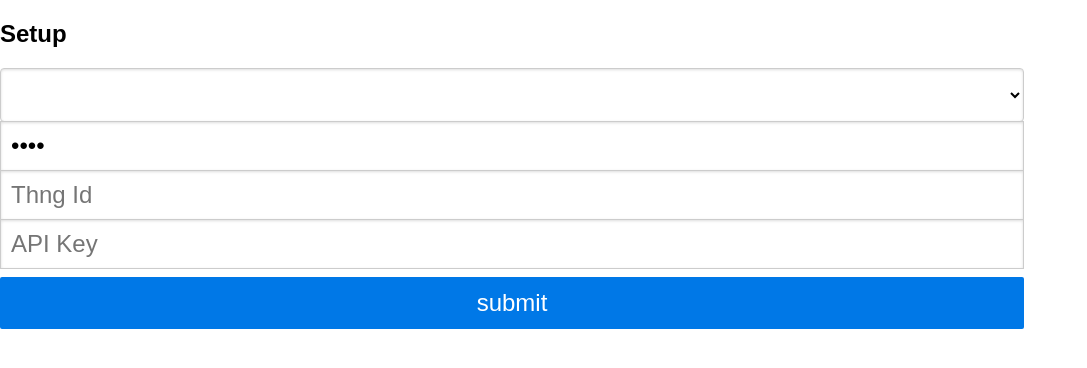
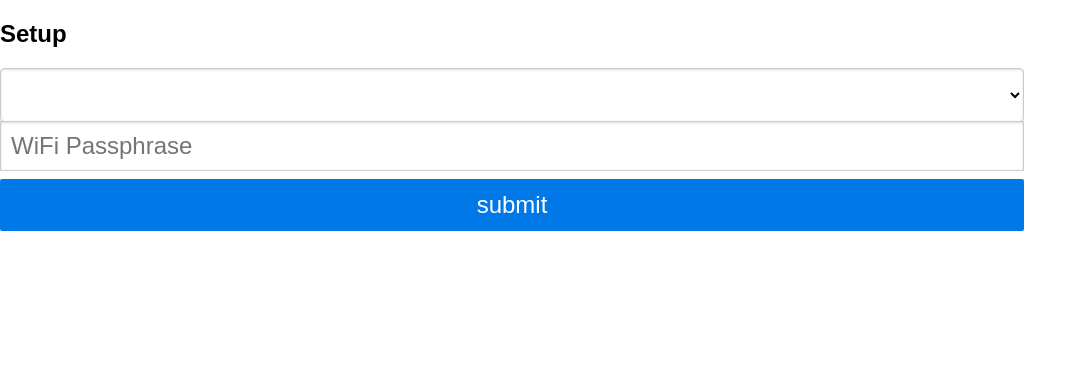
Before and after one commit to evrythng/evrythng-pycom, a plain HTML site: page www/index.html in a window 1280 px wide. Shown: the whole page, without its empty margins (0-1087 px from the left). Drawn offline with Linux system fonts and the light colour scheme; no server answers.

Commit message:
remove thng_id and api_key fields

```diff
--- a/www/index.html
+++ b/www/index.html
@@ -617,11 +617,7 @@
     <div class="pure-group">
         <select id="ssid" name="ssid" required class="menu-item"></select>
         <input id="passphrase" required name="passphrase" class="menu-item" type="password"
-               placeholder="WiFi Passphrase" value="SSID"/>
-        <input id="thng" name="thng_id" required pattern="([A-z0-9]{24})" class="menu-item" placeholder="Thng Id"
-               value=""/>
-        <input id="apikey" name="api_key" required pattern="([A-z0-9]{80})" class="menu-item" placeholder="API Key"
-               value=""/>
+               placeholder="WiFi Passphrase"/>
         <button id="provbutton" class="pure-button pure-button-primary menu-item">submit</button>
     </div>
 </form>
```
